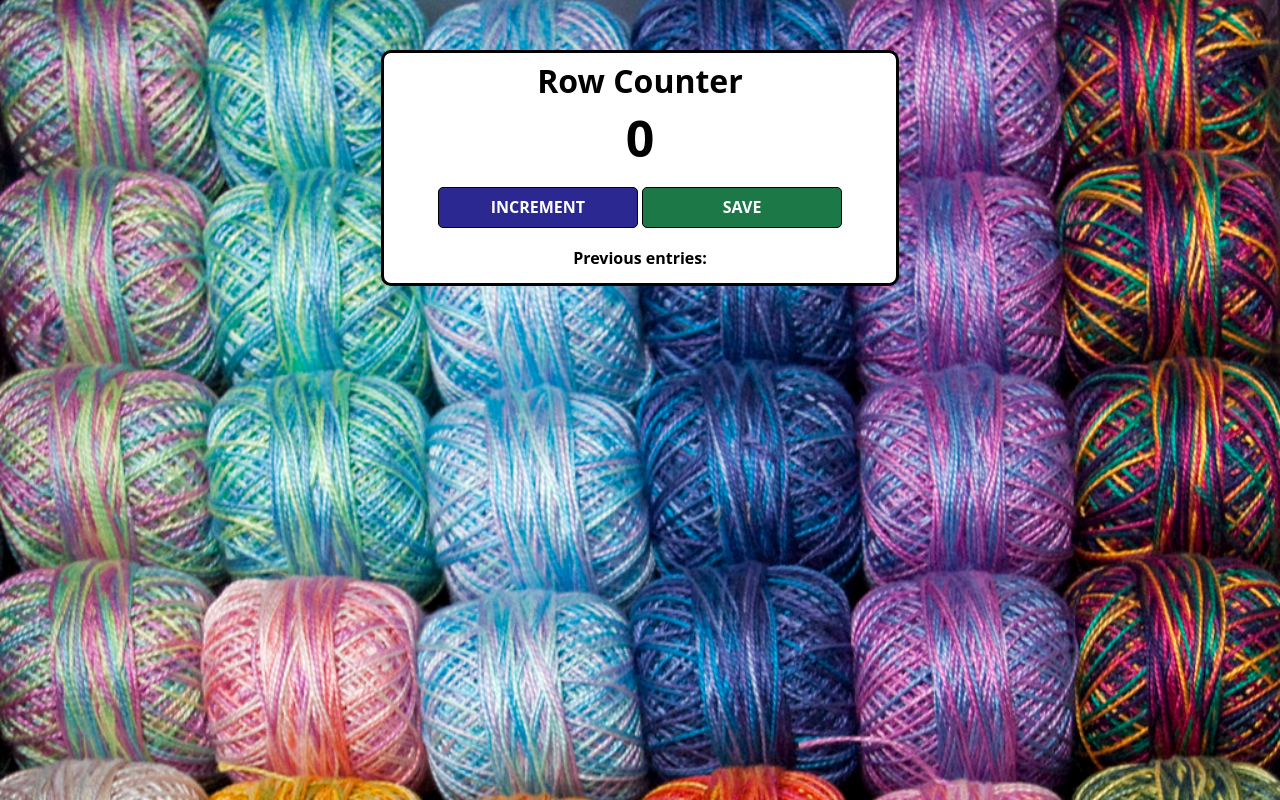
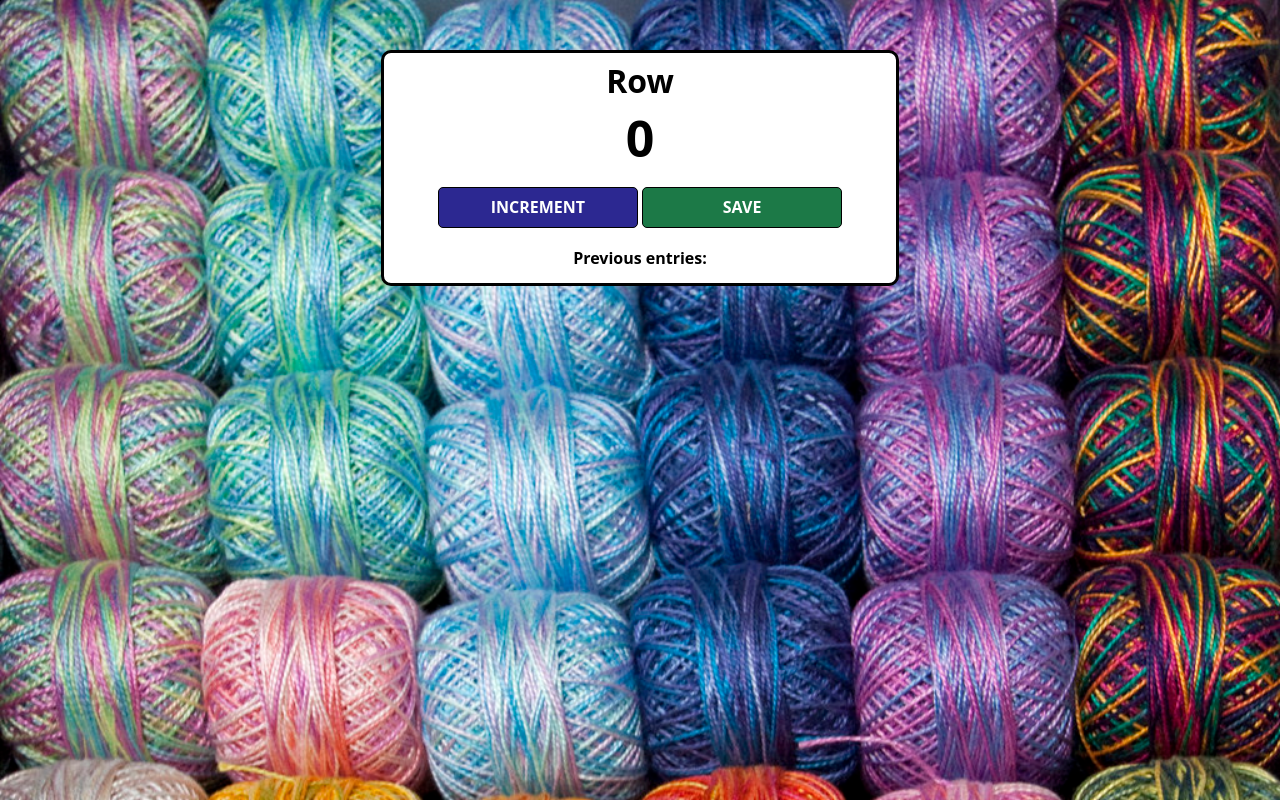
Before and after one commit to mbr11950/firstSoloProject, a plain HTML site: page index.html in a window 1280 px wide. Drawn offline with nearby package versions, Linux system fonts and the light colour scheme.

Commit message:
commit initial files

```diff
--- a/index.html
+++ b/index.html
@@ -4,7 +4,7 @@
     </head>
     <body>
         <div class="container">
-            <h1>Row Counter</h1>
+            <h1>Row</h1>
             <h2 id="count-el">0</h2>
             <button id="increment-btn" onclick="increment()">INCREMENT</button>
             <button id="save-btn" onclick="save()">SAVE</button>
```
